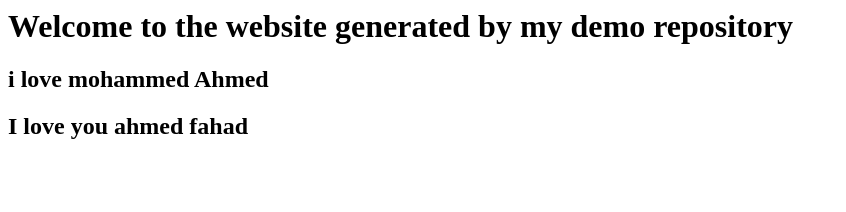
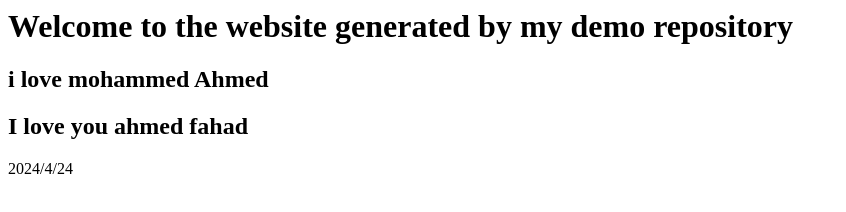
Before and after one commit to Aqarati/demo-repository, a website: page index.html in a window 1280 px wide. Shown: the whole page, without its empty margins (0-846 px from the left). Drawn offline with Linux system fonts and the light colour scheme.

Commit message:
Update index.html

```diff
--- a/index.html
+++ b/index.html
@@ -1,3 +1,5 @@
 <h1>Welcome to the website generated by my demo repository</h1>
 <h2>i love mohammed Ahmed</h2>
 <h2>I love you ahmed fahad </h2>
+
+<p>2024/4/24 </p>
```
